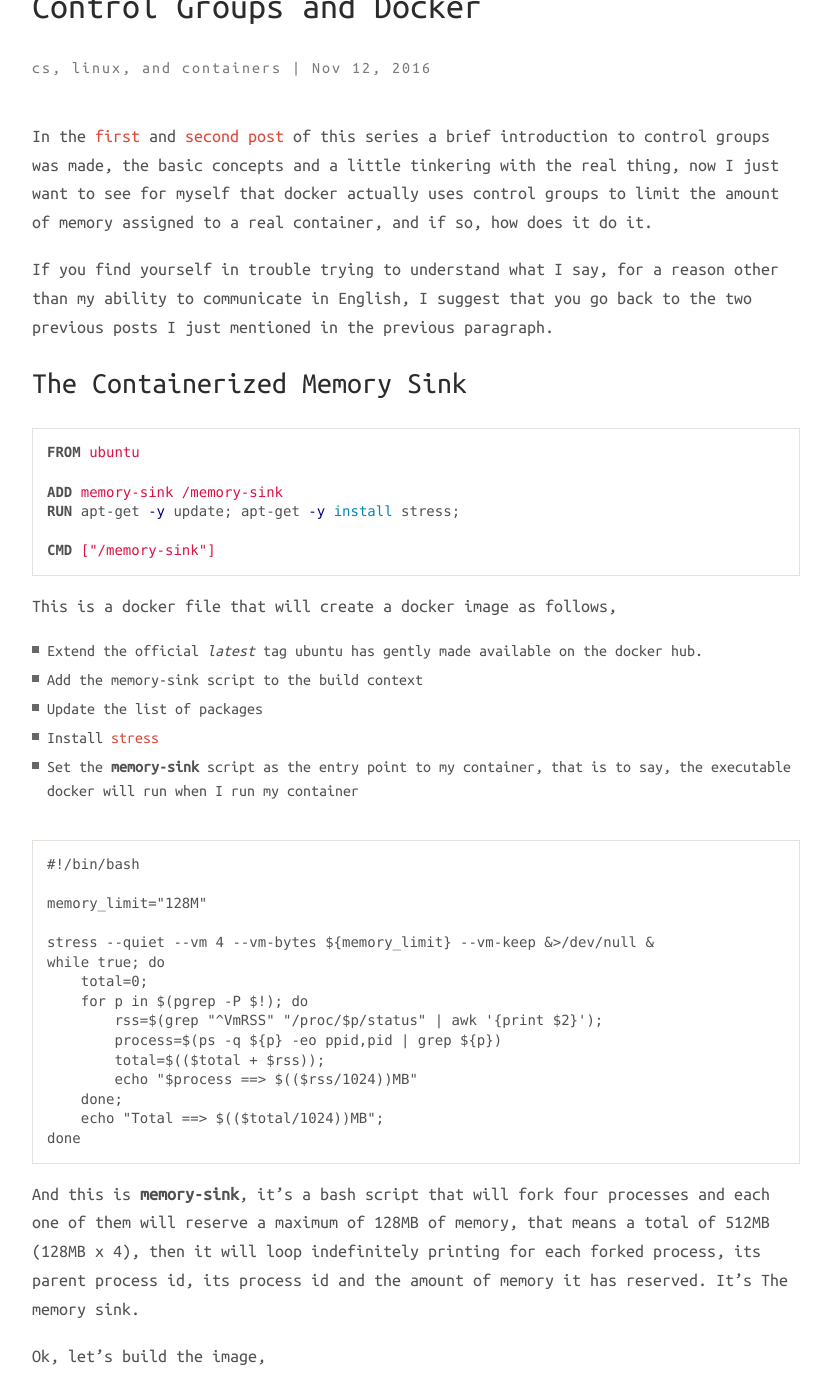
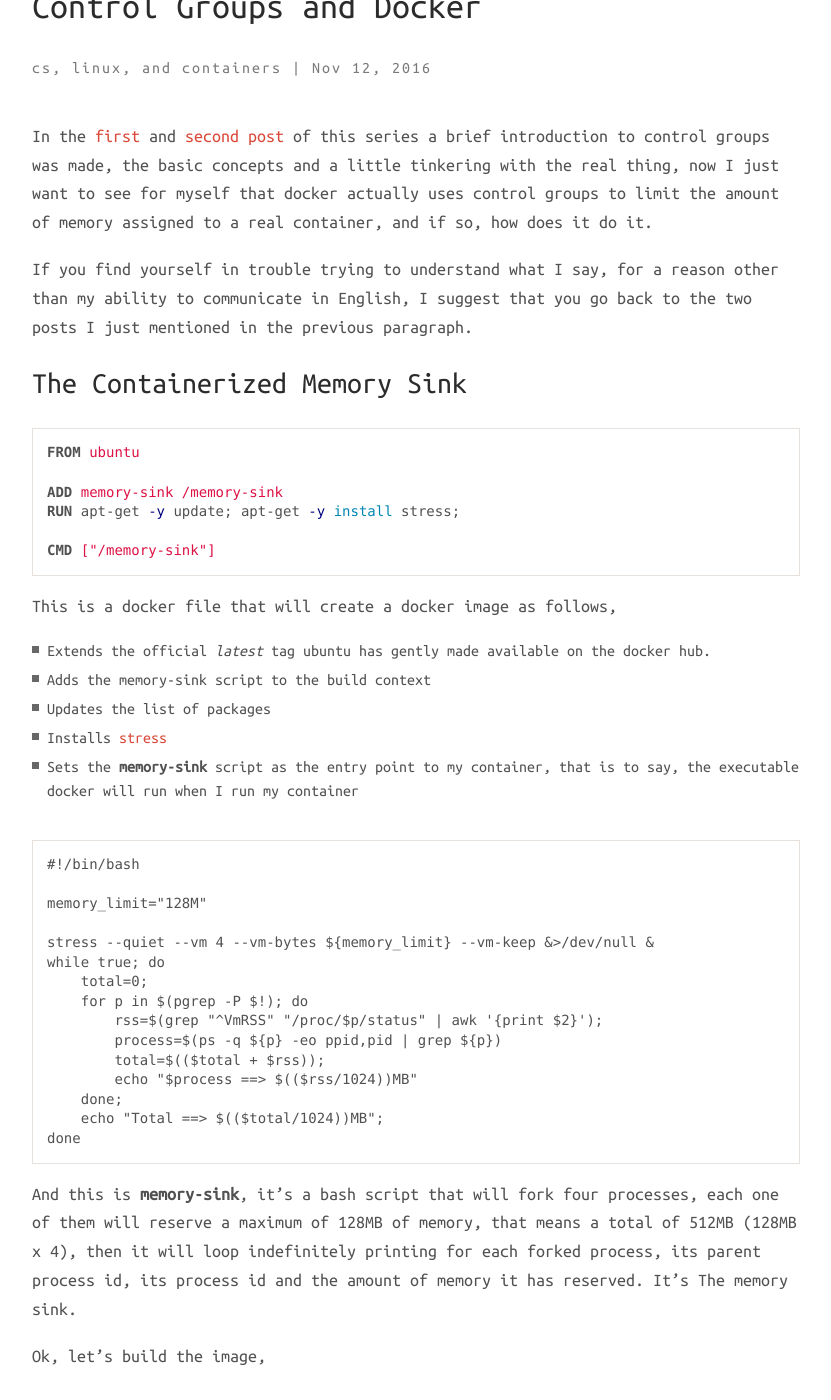
Before and after one commit to camilobermudez85/camilobermudez85.github.io, a Jekyll site: the page built from _posts/2016-11-12-cgroups3.markdown, in a window 1280 px wide and 1400 px high, scrolled down 244 px. Shown: the whole window, without its empty margins (224-1055 px from the left). Built offline with Jekyll 4.4.1, drawn with Linux system fonts in a browser that asks for light colours; nearby versions of some CDN libraries; comment, search, counter and statistics services are not loaded; some of the changed text lies outside the part shown.

Commit message:
Corrections

````diff
--- a/_posts/2016-11-12-cgroups3.markdown
+++ b/_posts/2016-11-12-cgroups3.markdown
@@ -26,7 +26,7 @@ of memory assigned to a real container, and if so, how does it do it.
 
 If you find yourself in trouble trying to understand what I say, for a reason
 other than my ability to communicate in English, I suggest that you go
-back to the two previous posts I just mentioned in the previous paragraph.
+back to the two posts I just mentioned in the previous paragraph.
 
 ### The Containerized Memory Sink
 
@@ -41,12 +41,12 @@ CMD ["/memory-sink"]
 
 This is a docker file that will create a docker image as follows,
 
-* Extend the official *latest* tag ubuntu has gently made available on the
+* Extends the official *latest* tag ubuntu has gently made available on the
   docker hub.
-* Add the memory-sink script to the build context
-* Update the list of packages
-* Install [stress](http://people.seas.harvard.edu/~apw/stress/)
-* Set the **memory-sink** script as the entry point to my container, that is to
+* Adds the memory-sink script to the build context
+* Updates the list of packages
+* Installs [stress](http://people.seas.harvard.edu/~apw/stress/)
+* Sets the **memory-sink** script as the entry point to my container, that is to
   say, the executable docker will run when I run my container
 
 ```
@@ -67,8 +67,8 @@ while true; do
 done
 ```
 
-And this is **memory-sink**, it's a bash script that will fork four processes
-and each one of them will reserve a maximum of 128MB of memory, that means a
+And this is **memory-sink**, it's a bash script that will fork four processes,
+each one of them will reserve a maximum of 128MB of memory, that means a
 total of 512MB (128MB x 4), then it will loop indefinitely printing for each
 forked process, its parent process id, its process id and the amount of
 memory it has reserved. It's The memory sink.
@@ -145,13 +145,10 @@ independently from other containers while at the same time allowing docker to
 control the resources used by all the containers running on a single host.
 
 Just like the two previous posts this was a well-intentioned attempt to serve
-as an introduction to the concepts behind control groups, hope it helps
-somebody other than my future self and, as you can imagine, to distill such a
-complex subject in a few posts requires extreme oversimplification so I
-strongly recommend to dig deeper at the [kernel
-docs](https://www.kernel.org/doc/Documentation/cgroup-v1/cgroups.txt "Kernel
-Docs") and the [RHEL
-documentation](https://access.redhat.com/documentation/en-US/Red_Hat_Enterprise_Linux/6/html/Resource_Management_Guide/sec-memory.html).
+as an introduction to the concepts behind control groups, I strongly recommend
+to go to the [kernel](https://www.kernel.org/doc/Documentation/cgroup-v1/cgroups.txt "Kernel
+Docs") and [RHEL](https://access.redhat.com/documentation/en-US/Red_Hat_Enterprise_Linux/6/html/Resource_Management_Guide/sec-memory.html)
+docs.
 
 [Here's](https://github.com/camilobermudez85/blog-source/tree/master/control-groups-3)
-the source code for this post.
+the source code for this post. See you around.
````
Also changed, not shown: other parts of _posts/2016-11-12-cgroups3.markdown (+5 -5 lines).
